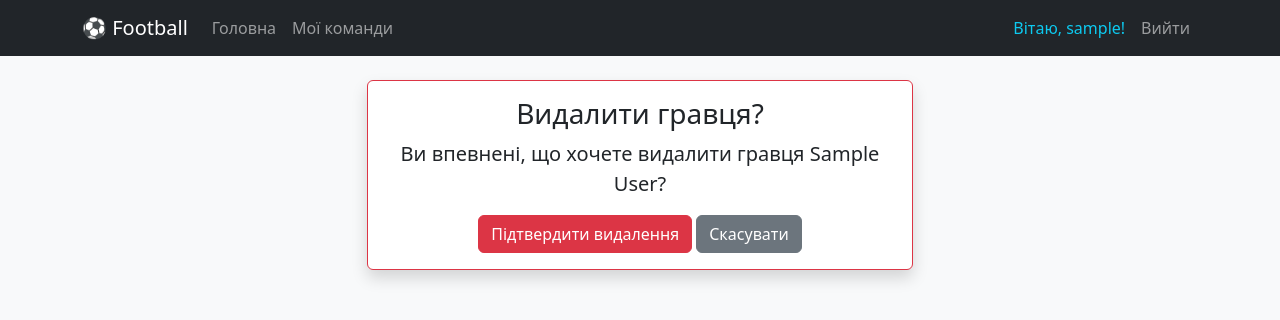
After one commit to Surftrader/football, a Django app: page /players/1/delete/ in a window 1280 px wide. The commit adds this page. Shown: the top 320 px of the page. Run offline with Django 5.2, Linux system fonts and the light colour scheme; a user stored in the database is signed in; tables that the repository leaves empty hold one stand-in row (values such as "Sample post"); one stand-in notice (Sample message) is shown; some libraries are stand-ins or nearby versions.

Commit message:
add edit and delete players

```diff
--- a/teams/urls.py
+++ b/teams/urls.py
@@ -1,5 +1,6 @@
 from django.urls import path
-from .views import TeamListView, TeamCreateView, TeamUpdateView, TeamDeleteView, PlayerListView, PlayerCreateView
+from .views import TeamListView, TeamCreateView, TeamUpdateView, \
+    TeamDeleteView, PlayerListView, PlayerCreateView, PlayerUpdateView, PlayerDeleteView
 
 urlpatterns = [
     path('', TeamListView.as_view(), name='index'),
@@ -8,4 +9,6 @@ urlpatterns = [
     path('teams/<int:pk>/delete/', TeamDeleteView.as_view(), name='team_delete'),
     path('teams/<int:team_id>/players/', PlayerListView.as_view(), name='player_list'),
     path('teams/<int:team_id>/players/add/', PlayerCreateView.as_view(), name='player_create'),
+    path('players/<int:pk>/edit/', PlayerUpdateView.as_view(), name='player_edit'),
+    path('players/<int:pk>/delete/', PlayerDeleteView.as_view(), name='player_delete'),
 ]
--- a/teams/views.py
+++ b/teams/views.py
@@ -1,4 +1,5 @@
-from django.shortcuts import get_object_or_404
+from django.shortcuts import get_object_or_404, redirect
+from django.contrib import messages
 from django.views.generic import ListView, UpdateView, DeleteView
 from django.contrib.auth.mixins import LoginRequiredMixin
 from django.views.generic import CreateView
@@ -46,6 +47,18 @@ class TeamDeleteView(LoginRequiredMixin, DeleteView):
     def get_queryset(self):
         return Team.objects.filter(manager=self.request.user)
 
+    def dispatch(self, request, *args, **kwargs):
+        team = Team.objects.filter(pk=self.kwargs.get('pk'), manager=request.user).first()
+
+        if not team:
+            storage = messages.get_messages(request)
+            storage.used = True
+
+            messages.error(request, "Команду не знайдено або у вас немає прав на її видалення.")
+            return redirect('index')
+
+        self.object = team
+        return super().dispatch(request, *args, **kwargs)
 
 class PlayerListView(LoginRequiredMixin, ListView):
     model = Player
@@ -82,3 +95,38 @@ class PlayerCreateView(LoginRequiredMixin, CreateView):
 
     def get_success_url(self):
         return reverse_lazy('player_list', kwargs={'team_id': self.kwargs.get('team_id')})
+
+
+class PlayerUpdateView(LoginRequiredMixin, UpdateView):
+    model = Player
+    form_class = PlayerForm
+    template_name = 'teams/player_form.html'
+
+    def get_queryset(self):
+        return Player.objects.filter(team__manager=self.request.user)
+
+    def get_context_data(self, **kwargs):
+        context = super().get_context_data(**kwargs)
+        context['team'] = self.object.team
+        return context
+
+    def get_success_url(self):
+        return reverse_lazy('player_list', kwargs={'team_id': self.object.team.id})
+
+
+class PlayerDeleteView(LoginRequiredMixin, DeleteView):
+    model = Player
+    template_name = 'teams/player_confirm_delete.html'
+
+    def dispatch(self, request, *args, **kwargs):
+        player = Player.objects.filter(pk=self.kwargs.get('pk'), team__manager=request.user).first()
+
+        if not player:
+            messages.error(request, "Гравця не знайдено або у вас немає прав на його видалення.")
+            return redirect('index')
+
+        self.object = player
+        return super().dispatch(request, *args, **kwargs)
+
+    def get_success_url(self):
+        return reverse_lazy('player_list', kwargs={'team_id': self.object.team.id})
--- a/templates/base.html
+++ b/templates/base.html
@@ -50,20 +50,37 @@
             </div>
         </div>
     </nav>
-
-    <main class="container">
+    <div class="container mt-3">
         {% if messages %}
             {% for message in messages %}
-                <div class="alert alert-{{ message.tags }}">
-                    {{ message }}
+                <div class="alert alert-{{ message.tags }} alert-dismissible fade show shadow-sm p-3" role="alert">
+                    <div class="d-flex align-items-center">
+                        {% if message.tags == 'danger' %}
+                            <i class="bi bi-exclamation-triangle-fill me-2 fs-4"></i>
+                        {% elif message.tags == 'success' %}
+                            <i class="bi bi-check-circle-fill me-2 fs-4"></i>
+                        {% endif %}
+                        <span class="fs-5">{{ message }}</span>
+                    </div>
+                    <button type="button" class="btn-close" data-bs-dismiss="alert" aria-label="Close"></button>
                 </div>
             {% endfor %}
         {% endif %}
-
+    </div>
+    <main class="container">
         {% block content %}
         {% endblock %}
     </main>
 
     {% bootstrap_javascript %}
+    <script>
+        setTimeout(function() {
+            let alerts = document.querySelectorAll('.alert');
+            alerts.forEach(function(alert) {
+                let bsAlert = new bootstrap.Alert(alert);
+                bsAlert.close();
+            });
+        }, 5000);
+    </script>
 </body>
 </html>
--- /dev/null
+++ b/templates/teams/player_confirm_delete.html
@@ -0,0 +1,20 @@
+{% extends "base.html" %}
+
+{% block content %}
+<div class="row justify-content-center">
+    <div class="col-md-6">
+        <div class="card border-danger shadow">
+            <div class="card-body text-center">
+                <h3>Видалити гравця?</h3>
+                <p class="lead">Ви впевнені, що хочете видалити гравця <strong>{{ object.first_name }} {{ object.last_name }}</strong>?</p>
+
+                <form method="post">
+                    {% csrf_token %}
+                    <button type="submit" class="btn btn-danger">Підтвердити видалення</button>
+                    <a href="{% url 'player_list' object.team.id %}" class="btn btn-secondary">Скасувати</a>
+                </form>
+            </div>
+        </div>
+    </div>
+</div>
+{% endblock %}
--- a/templates/teams/player_list.html
+++ b/templates/teams/player_list.html
@@ -37,8 +37,10 @@
                     <td><strong>{{ player.number }}</strong></td>
                     <td>{{ player.birth_date|date:"d.m.Y" }} ({% if player.age %}{{ player.age }} років{% else %}-{% endif %})</td>
                     <td>
-                        <a href="#" class="btn btn-sm btn-outline-secondary">Редагувати</a>
-                        <a href="#" class="btn btn-sm btn-outline-danger">Видалити</a>
+                        <a href="{% url 'player_edit' player.id %}" class="btn btn-sm btn-outline-secondary">
+                            <i class="bi bi-pencil"></i>Редагувати</a>
+                        <a href="{% url 'player_delete' player.id %}" class="btn btn-sm btn-outline-danger">
+                            <i class="bi bi-trash"></i>Видалити</a>
                     </td>
                 </tr>
                 {% empty %}
```
Also changed, not shown: core/settings.py (+10 -0 lines).
